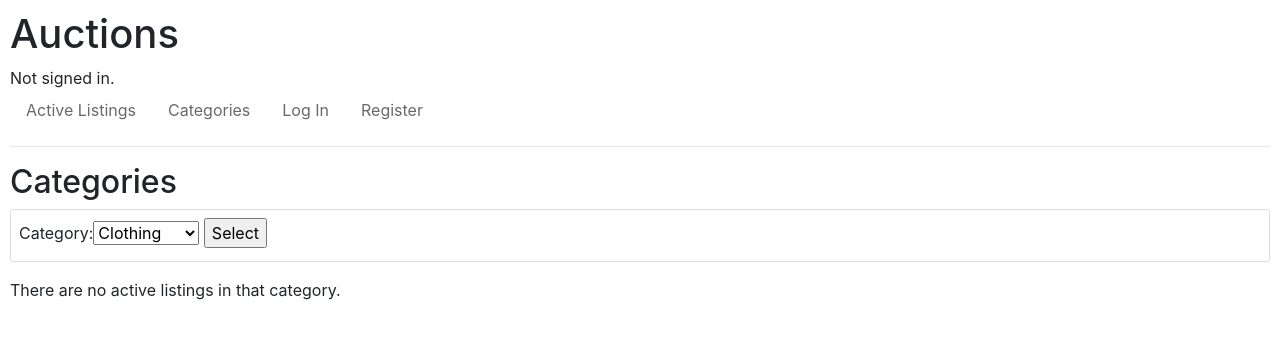
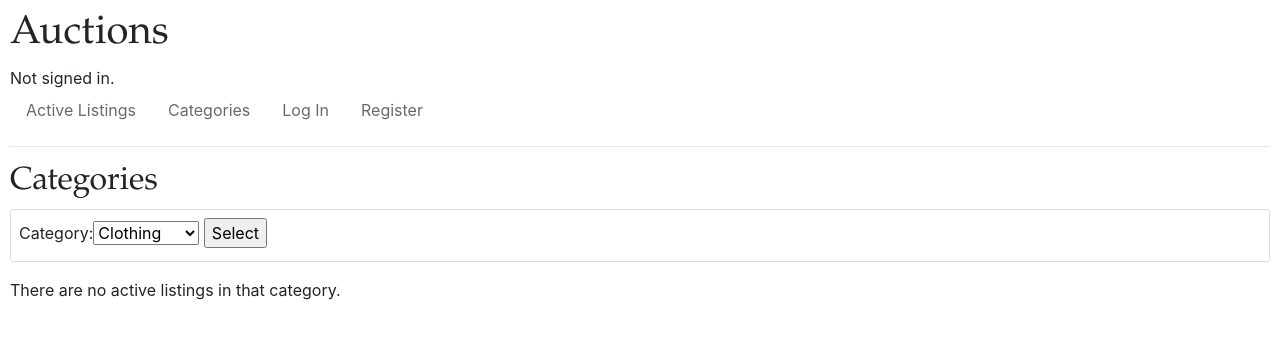
Before and after one commit to mtmahe/commerce, a Django app: page /categories/ in a window 1280 px wide. Shown: the top 339 px of the page. Run offline with Django 3.2, Linux system fonts and the light colour scheme; data that the repository does not hold is empty; some libraries are stand-ins or nearby versions.

Commit message:
Forms to forms.py. Added font-family h1-4.

```diff
--- /dev/null
+++ b/auctions/forms.py
@@ -0,0 +1,33 @@
+from django.forms import ModelForm
+
+from .models import *
+
+
+
+class NewListingForm(ModelForm):
+
+    class Meta:
+        model = Listing
+        fields = ['owner', 'title', 'description', 'starting_bid', 'image_url', 'category']
+
+
+class SelectCategoryForm(forms.ModelForm):
+    """ Offer choice of categories. """
+
+    class Meta:
+        model = Listing
+        fields = ['category']
+
+
+class NewBidForm(forms.ModelForm):
+    """ form for bid """
+
+    class Meta:
+        model = Bid
+        fields = ['bid']
+
+
+class NewCommentForm(forms.ModelForm):
+    class Meta:
+        model = Comment
+        fields = ['contents']
--- a/auctions/models.py
+++ b/auctions/models.py
@@ -1,15 +1,12 @@
 from django.contrib.auth.models import AbstractUser
 from django.db import models
 from django import forms
-from django.forms import ModelForm
 from django.urls import reverse
 
 
 
 class User(AbstractUser):
     pass
-    #def __str__(self):
-    #    return str(self.username)
 
 
 class Listing(models.Model):
@@ -39,21 +36,6 @@ class Listing(models.Model):
         return reverse('listing', kwargs={'pk': self.pk})
 
 
-class NewListingForm(ModelForm):
-
-    class Meta:
-        model = Listing
-        fields = ['owner', 'title', 'description', 'starting_bid', 'image_url', 'category']
-
-
-class SelectCategoryForm(forms.ModelForm):
-    """ Offer choice of categories. """
-
-    class Meta:
-        model = Listing
-        fields = ['category']
-
-
 class Bid(models.Model):
     """ Keep track of all bids. """
 
@@ -65,26 +47,12 @@ class Bid(models.Model):
         return f"Listing id: {self.listing_id.id} Bidder: {self.bidder.username} Bid: {self.bid}"
 
 
-class NewBidForm(forms.ModelForm):
-    """ form for bid """
-
-    class Meta:
-        model = Bid
-        fields = ['bid']
-
-
 class Comment(models.Model):
     """ A table for comments on each listing page. """
 
     listing_id = models.ForeignKey(Listing, on_delete=models.CASCADE, related_name="comment_listing")
     commenter = models.ForeignKey(User, on_delete=models.CASCADE, related_name="comment_commenter")
     contents = models.TextField(max_length=900, verbose_name="", help_text="")
-
-
-class NewCommentForm(forms.ModelForm):
-    class Meta:
-        model = Comment
-        fields = ['contents']
 
 
 class Watchlist(models.Model):
--- a/auctions/static/auctions/styles.css
+++ b/auctions/static/auctions/styles.css
@@ -22,6 +22,10 @@ a:hover {
 div p {
   margin-top: 0;
   margin-bottom: 0.5em;
+}
+
+h1, h2, h3, h4 {
+  font-family: Palatino, "Palatino Linotype", "Palatino LT STD", "Book Antiqua", Georgia, serif;
 }
 
 .article-title {
--- a/auctions/views.py
+++ b/auctions/views.py
@@ -16,6 +16,7 @@ from django.forms import ModelForm, Textarea
 from django.views.generic import CreateView, ListView, DetailView, UpdateView
 
 from .models import *
+from .forms import *
 from .utils import *
 
 
@@ -161,10 +162,7 @@ def listing(request, pk):
 
     current_price = query_price(pk)
     high_bidder = query_high_bidder(pk)
-
-    # Number of bids
     bid_count = Bid.objects.filter(listing_id=pk).count()
-    # Comments
     comments = Comment.objects.filter(listing_id=pk)
 
     return render(request, "auctions/listing.html", {
```
